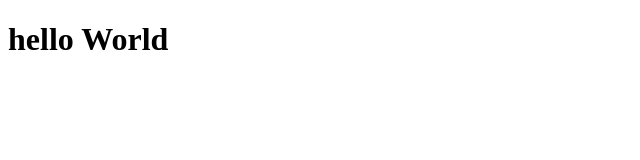
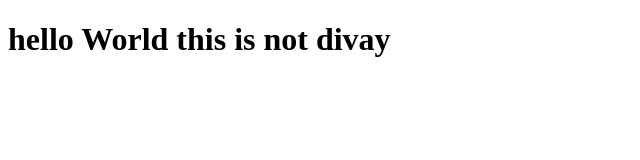
Before and after one commit to VaaniSharma18/testing, a plain HTML site: page index.html in a window 1280 px wide. Shown: the whole page, without its empty margins (0-640 px from the left). Drawn offline with Linux system fonts and the light colour scheme.

Commit message:
new changes

```diff
--- a/index.html
+++ b/index.html
@@ -6,6 +6,9 @@
     <title>Document</title>
 </head>
 <body>
-<h1>hello World</h1>
+<h1>hello World
+
+    this is not divay
+</h1>
 </body>
 </html>
```
